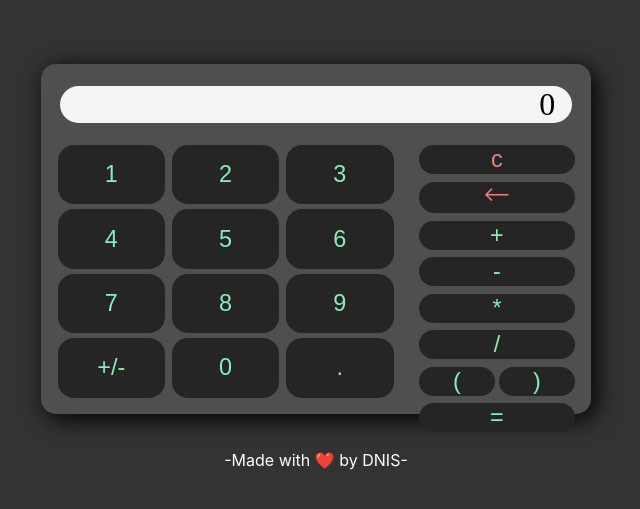
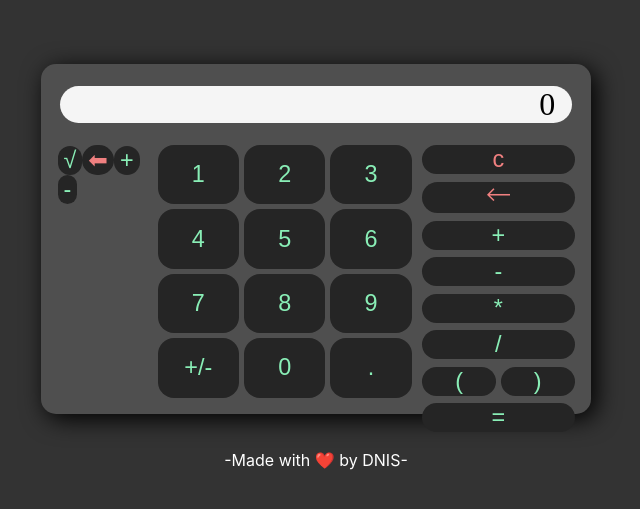
Before and after one commit to dbode94/calculator, a React (Create React App) app: page / in a window 1280 px wide. Shown: the part 125-634 px from the top of the page, without its empty margins (324-964 px from the left). Built offline with nearby package versions, Linux system fonts and the light colour scheme; a web font is replaced by a local one.

Commit message:
conditional buttom rendering added

```diff
--- a/src/components/buttonPanel/buttonPanel.component.jsx
+++ b/src/components/buttonPanel/buttonPanel.component.jsx
@@ -45,7 +45,15 @@ const ButtonPanel = () =>{
   }
   return(
     <div className="buttonPanel-container">
-      <div className="numberButton-container">
+      {
+        !portrait? <div className="otherOperations-container">
+          <Button value={'√'} key={16} onClick = {handleClick}/>
+          <Button value={'⬅'} key={20} buttonType={'specialButton'} onClick = {handleClick}/>
+          <Button value={'+'} key={12} onClick = {handleClick}/>
+          <Button value={'-'} key={13} onClick = {handleClick}/>
+        </div> : null
+      }
+      <div className={portrait? "numberButton-container": "numberButton-container landscapeButtom"}>
         {
           Array.from(Array(9)).map((_,i) =>{
             return <Button value={i+1} key={i+1} onClick = {handleClick}/>
--- a/src/components/buttonPanel/buttonPanel.style.scss
+++ b/src/components/buttonPanel/buttonPanel.style.scss
@@ -11,10 +11,15 @@
     grid-template-columns: repeat(3,minmax(10px, 1fr));
     gap: 2%;
     width: 65%;
+
+    &.landscapeButtom{
+        width: 50%;
+    }
 }
 
 .oprationButton-container{
     margin: 0;
+    margin-left: 2%;
     display: grid;
     grid-template-columns: minmax(10px, 1fr);
     gap: 3%;
@@ -27,3 +32,6 @@
     grid-template-columns:repeat(2,minmax(3px,1fr));
     gap:3%;
 }
+.otherOperations-container{
+
+}
```
